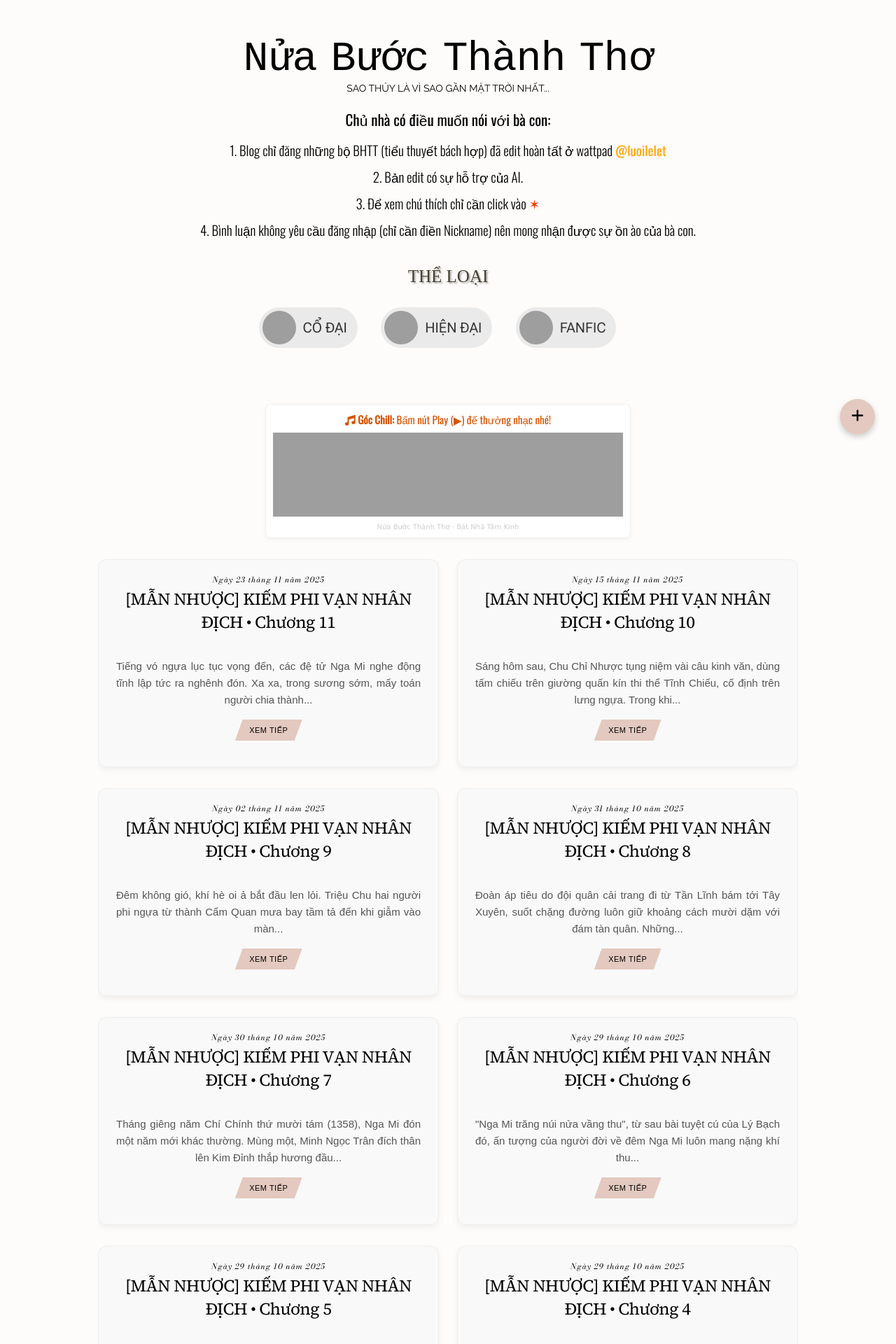
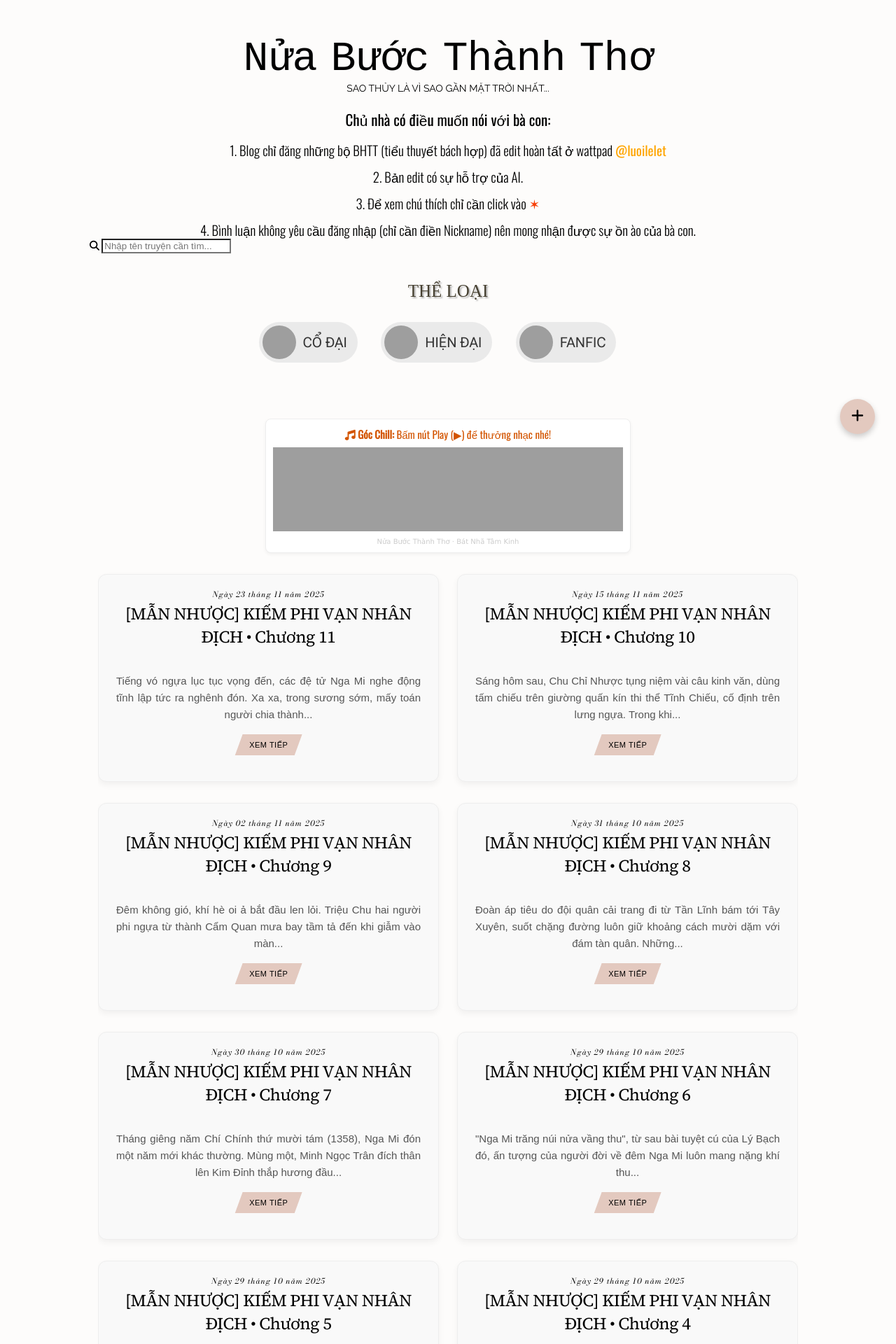
Before and after one commit to nuabuocthanhtho/nuabuocthanhtho.github.io, a Jekyll site: the page built from index.html, in a window 1280 px wide. Shown: the top 1920 px of the page at 70% size. Built offline with Jekyll 4.4.1, drawn with Linux system fonts in a browser that asks for light colours; some web fonts are replaced; the list of posts is cut into pages by our own code; grey boxes are pictures that could not be loaded.

Commit message:
Update default.html

```diff
--- a/_layouts/default.html
+++ b/_layouts/default.html
@@ -51,7 +51,13 @@
             4. Bình luận không yêu cầu đăng nhập (chỉ cần điền Nickname) nên mong nhận được sự ồn ào của bà con.
            </div>
         </div>
-
+<div class="search-wrapper">
+    <div class="search-box-container">
+        <i class="fas fa-search search-icon"></i>
+        <input type="text" id="search-input" placeholder="Nhập tên truyện cần tìm...">
+    </div>
+    <ul id="results-container"></ul>
+</div>
         <div id='HTML1' class='widget HTML'>
              <div class='widget-content'>THỂ LOẠI</div>
          </div>
```
